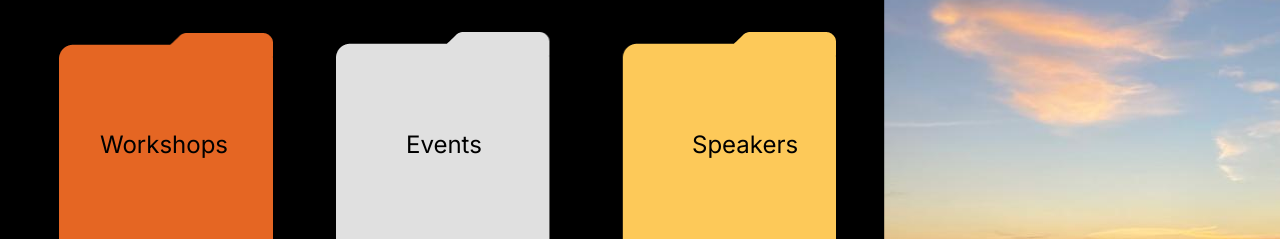
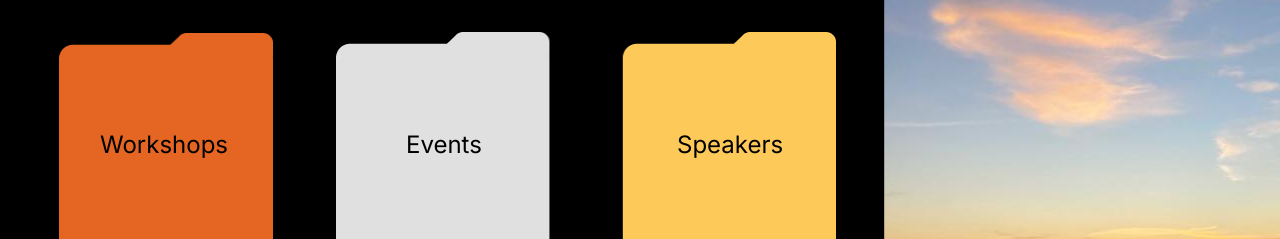
Before and after one commit to DakshDadhania/Hackteers-Hackthon, a website built with Parcel: page index.html in a window 1280 px wide. Shown: the part 1320-1559 px from the top of the page. Built offline with nearby package versions, Linux system fonts and the light colour scheme.

Commit message:
updated index.css

```diff
--- a/index.css
+++ b/index.css
@@ -108,7 +108,7 @@
   margin-top: 10px;
 }
 .speakers{
-  margin-left: 50px;
+  margin-left: 35px;
   margin-top: 10px;
 }
 .events,
```
